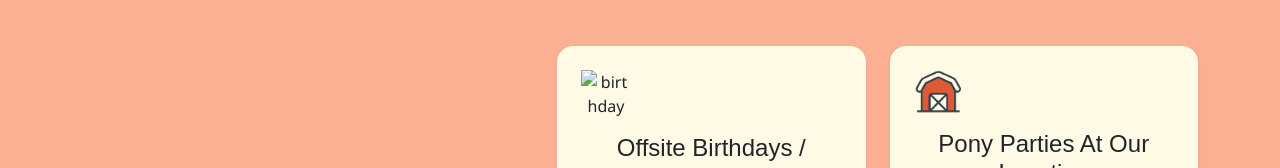
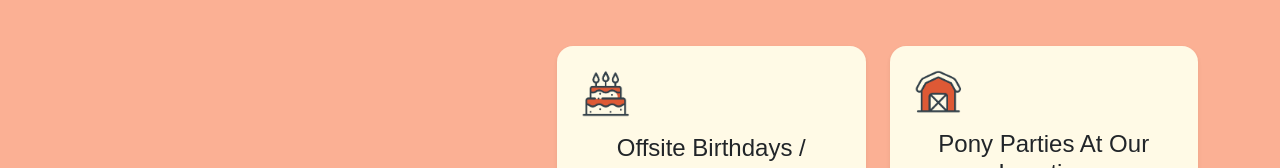
Before and after one commit to seen0005/dsn1713-final, a plain HTML site: page services.html in a window 1280 px wide. Shown: the part 708-876 px from the top of the page. Drawn offline with nearby package versions, Linux system fonts and the light colour scheme; the site is published under a folder, as on GitHub Pages, so addresses that start at the root find nothing; a web font is replaced by a local one.

Commit message:
Fix / on service page

```diff
--- a/services.html
+++ b/services.html
@@ -81,7 +81,7 @@
           <!--CARD1-->
           <div class="col-md-6 ">
             <div class=" card p-4 border-0 rounded-4 shadow-sm bg-accent h-100 pulse-hover">
-              <img src="/images/birthday-icon.png" alt="birthday" class="mb-3" style="width: 50px;">
+              <img src="images/birthday-icon.png" alt="birthday" class="mb-3" style="width: 50px;">
               <h4 class="text-heading">Offsite Birthdays / Special Events</h4>
               <p class="text-secondary">STARTING AT $400</p>
               <p>Available offsite. We bring 1 or 2 mini ponies for a celebration.
```
